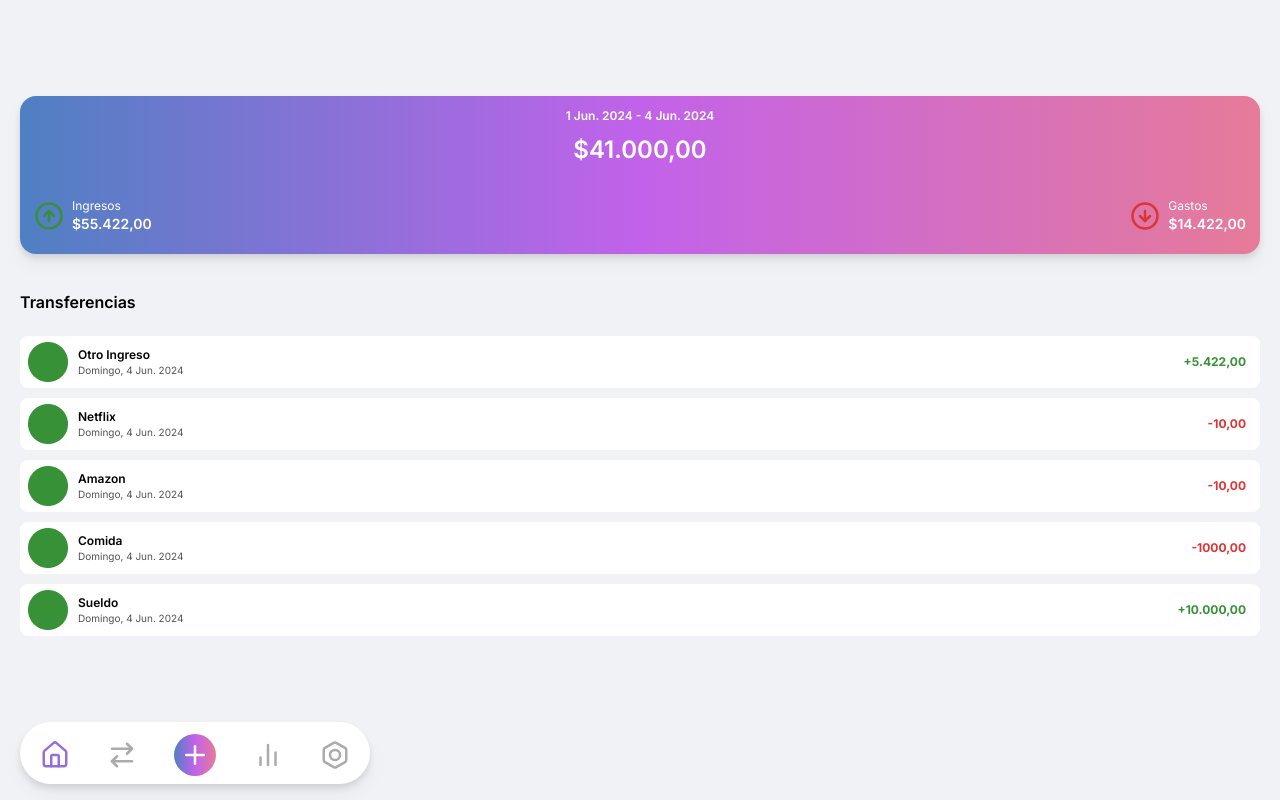
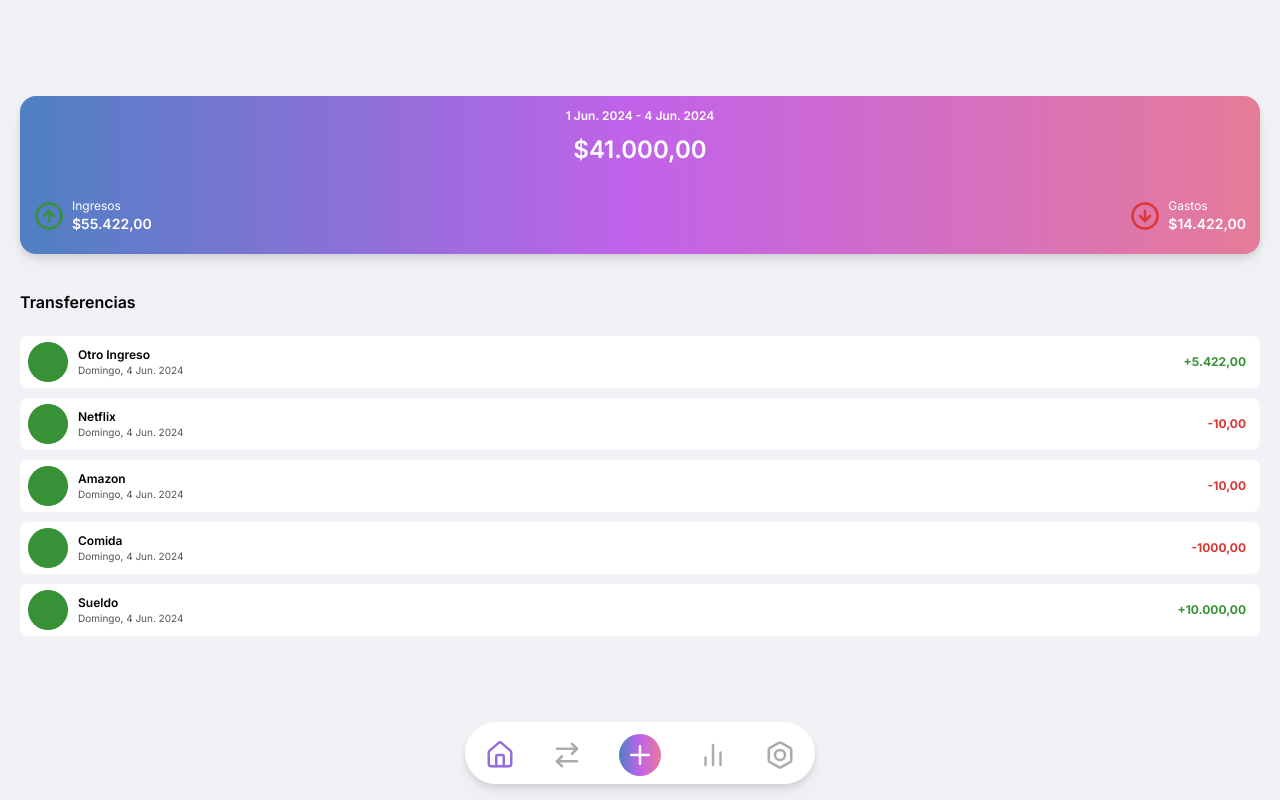
Before and after one commit to lautaroroldan/balanticco, a Next.js app: page /dashboard in a window 1280 px wide. Built offline with nearby package versions, Linux system fonts and the light colour scheme.

Commit message:
Fix:<Se fixea que el navbar no estaba centrado>

```diff
--- a/components/mobile-navbar.tsx
+++ b/components/mobile-navbar.tsx
@@ -19,8 +19,8 @@ function MobileNavbar() {
 
     const size = 30
     return (
-        <footer className='fixed bottom-0 bg-white pt-3 pb-2 mb-4 rounded-full drop-shadow-lg w-[350px]'>
-            <nav className='flex justify-between items-center px-5'>
+        <footer className='fixed bottom-0 left-1/2 transform -translate-x-1/2 bg-white rounded-full drop-shadow-lg w-[350px] mb-4'>
+            <nav className='flex justify-between items-center px-5 pt-3 pb-2'>
                 <Link href='/dashboard'>
                     <Home size={size} color={isActive('/dashboard') ? '#956EDB' : '#ABABAB'} />
                 </Link>
```
